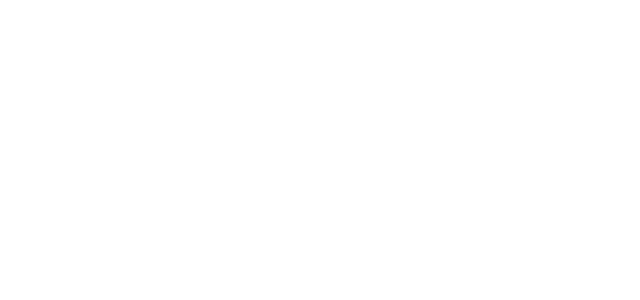
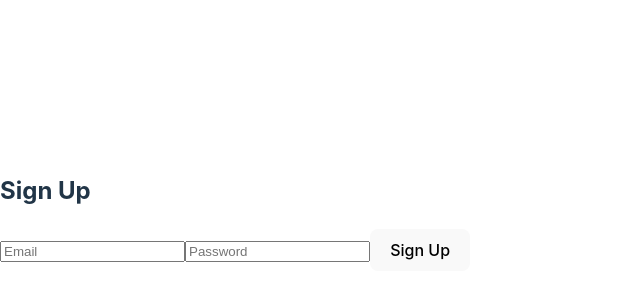
Before and after one commit to zaw-tun/events-platform, a React (Vite) app in the folder frontend/events-platform/: page /signUp in a window 1280 px wide. Before the commit this address had no page. Shown: the part 188-488 px from the top of the page, without its empty margins (0-640 px from the left). Built offline with nearby package versions, Linux system fonts and the light colour scheme; no server answers.

Commit message:
Add page for users to sign up

```diff
--- a/frontend/events-platform/src/App.jsx
+++ b/frontend/events-platform/src/App.jsx
@@ -4,12 +4,14 @@ import Home from "./pages/Home";
 import Events from "./pages/Events";
 // import Login from "./pages/Login";
 // import Admin from "./pages/Admin";
+import SignUp from "./pages/SignUp";
 
 function App() {
   return (
     <Routes>
       <Route path="/" element={<Home />} />
       <Route path="/events" element={<Events />} />
+      <Route path="/signUp" element={<SignUp />} />
       {/* <Route path="/login" element={<Login />} />
       <Route path="/admin" element={<Admin />} /> */}
     </Routes>
--- a/frontend/events-platform/src/firebase/firebaseConfig.js
+++ b/frontend/events-platform/src/firebase/firebaseConfig.js
@@ -9,7 +9,10 @@ const firebaseConfig = {
   storageBucket: import.meta.env.VITE_FIREBASE_STORAGE_BUCKET,
   messagingSenderId: import.meta.env.VITE_FIREBASE_MESSAGING_SENDER_ID,
   appId: import.meta.env.VITE_FIREBASE_APP_ID,
+  measurementId: import.meta.env.VITE_FIREBASE_MEASUREMENT_ID,
 };
+
+console.log("Firebase API Key:", import.meta.env.VITE_FIREBASE_API_KEY);
 
 const app = initializeApp(firebaseConfig);
 export const auth = getAuth(app);
--- a/frontend/events-platform/src/pages/Home.jsx
+++ b/frontend/events-platform/src/pages/Home.jsx
@@ -29,6 +29,12 @@ const Home = () => {
         >
           Sign In
         </Link>
+        <Link
+          to="/signUp"
+          className="ml-4 bg-gray-700 text-white px-6 py-3 rounded-lg shadow-md hover:bg-gray-800 transition"
+        >
+          Sign Up!
+        </Link>
       </div>
     </div>
   );
--- /dev/null
+++ b/frontend/events-platform/src/pages/SignUp.jsx
@@ -0,0 +1,57 @@
+import React, { useState } from "react";
+import { signUp } from "../utils/auth";
+import { useNavigate } from "react-router-dom";
+
+const SignUp = () => {
+  const [email, setEmail] = useState("");
+  const [password, setPassword] = useState("");
+  const [error, setError] = useState("");
+  const navigate = useNavigate();
+
+  const handleSignUp = async (e) => {
+    e.preventDefault();
+    console.log("Sign-up started:", { email, password });
+
+    try {
+      const result = await signUp(email, password);
+      console.log("Sign-up result:", result);
+
+      if (result.success) {
+        navigate("/events");
+      } else {
+        setError(result.error);
+      }
+    } catch (err) {
+      console.error("Unexpected error:", err);
+      setError("An unexpected error occured. Please try again.");
+    }
+  };
+
+  return (
+    <div className="">
+      <h2 className="">Sign Up</h2>
+      {error && <p className="">{error}</p>}
+      <form onSubmit={handleSignUp} className="">
+        <input
+          type="email"
+          placeholder="Email"
+          className=""
+          value={email}
+          onChange={(e) => setEmail(e.target.value)}
+        />
+        <input
+          type="password"
+          placeholder="Password"
+          className=""
+          value={password}
+          onChange={(e) => setPassword(e.target.value)}
+        />
+        <button type="submit" className="">
+          Sign Up
+        </button>
+      </form>
+    </div>
+  );
+};
+
+export default SignUp;
--- /dev/null
+++ b/frontend/events-platform/src/utils/auth.js
@@ -0,0 +1,44 @@
+import { auth } from "../firebase/firebaseConfig";
+import {
+  createUserWithEmailAndPassword,
+  signInWithEmailAndPassword,
+  signOut,
+} from "firebase/auth";
+
+export const signUp = async (email, password) => {
+  try {
+    console.log("calling Firebase signUp:", { email, password });
+    const userCredential = await createUserWithEmailAndPassword(
+      auth,
+      email,
+      password
+    );
+    console.log("calling Firebase successful:", userCredential);
+    return { success: true, user: userCredential.user };
+  } catch (error) {
+    console.log("Firebase signUp error:", error.message);
+    return { success: false, error: error.message };
+  }
+};
+
+export const logIn = async (email, password) => {
+  try {
+    const userCredential = await signInWithEmailAndPassword(
+      auth,
+      email,
+      password
+    );
+    return { success: true, user: userCredential.user };
+  } catch (error) {
+    return { success: false, error: error.message };
+  }
+};
+
+export const logOut = async () => {
+  try {
+    await signOut(auth);
+    return { success: true };
+  } catch (error) {
+    return { success: false, error: error.essage };
+  }
+};
```
